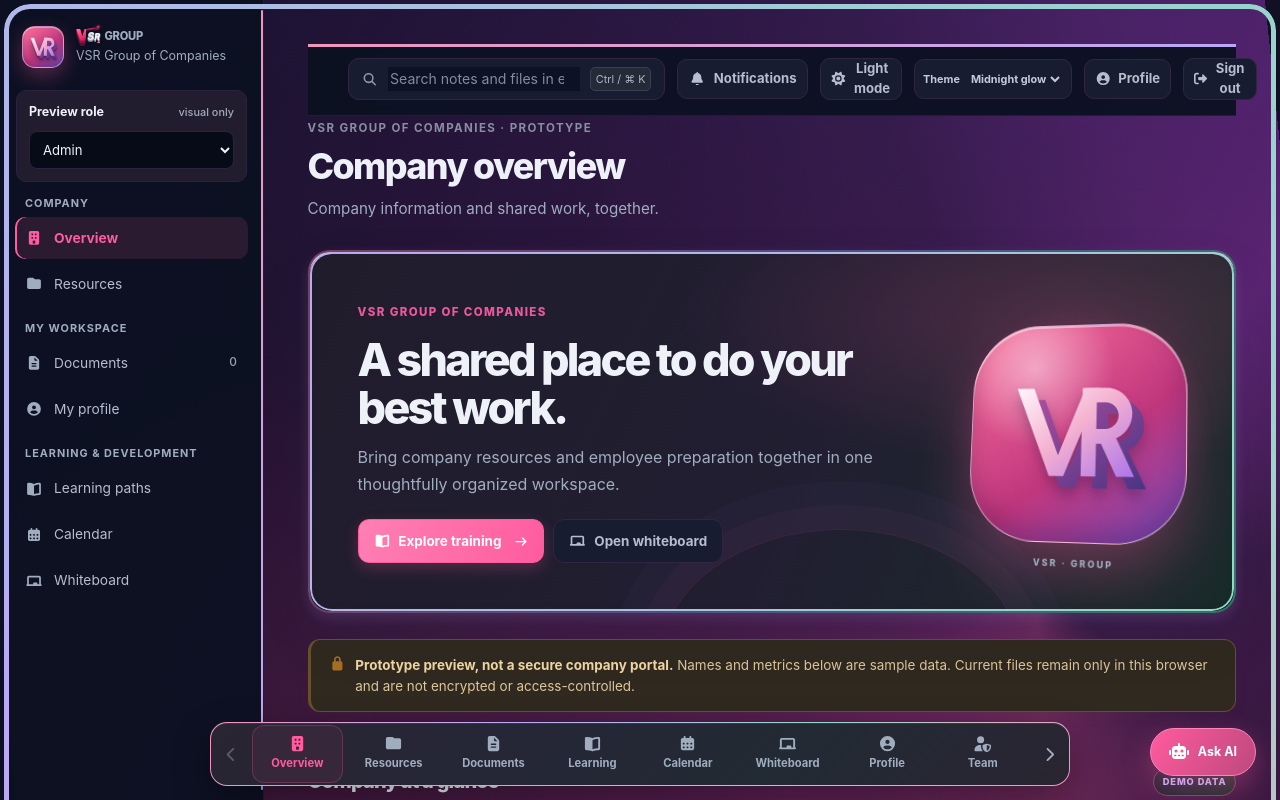
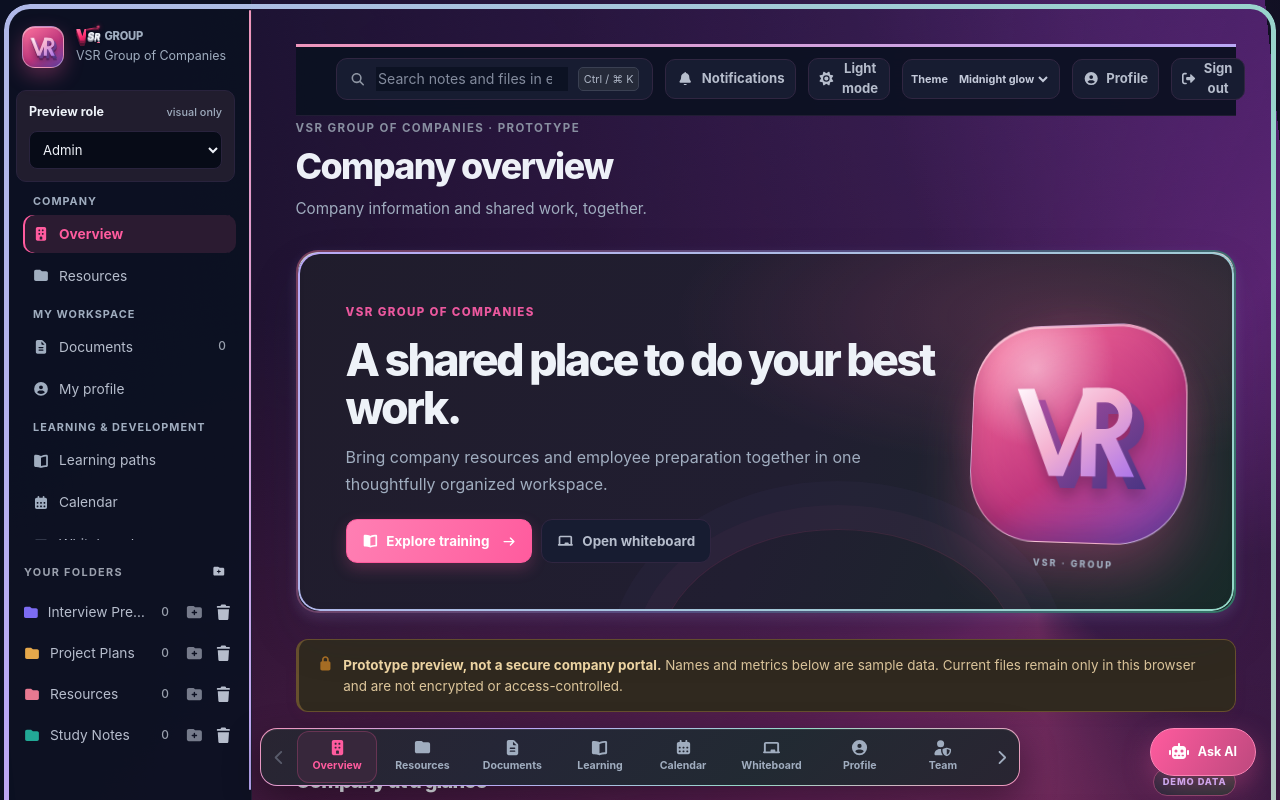
Before and after one commit to venkatPagadala1/React-files-storage-app, a React (Vite) app: page / in a window 1280 px wide. Both pictures are taken after typing "name@example.com", "Sample123" into the empty fields and a click on the button "Sign in to prototype". Shown: the top 800 px of the page. Built offline with nearby package versions, Linux system fonts and the light colour scheme.

Commit message:
added navigation bar

```diff
--- a/src/features/workspace/components/WorkspaceSidebar.jsx
+++ b/src/features/workspace/components/WorkspaceSidebar.jsx
@@ -375,7 +375,6 @@ function WorkspaceSidebar({
         <>
           <div
             className={`sidebar-section-heading ${isRootDropTarget ? "is-drop-target" : ""}`}
-            hidden={activeArea !== "employee"}
             onDragOver={onRootDragOver}
             onDragLeave={onRootDragLeave}
             onDrop={onDropRoot}
@@ -392,7 +391,7 @@ function WorkspaceSidebar({
               <FontAwesomeIcon icon={faFolderPlus} />
             </button>
           </div>
-          {activeArea === "employee" && isRootFolderFormOpen && (
+          {isRootFolderFormOpen && (
             <NewFolderForm
             isSubfolder={false}
             name={newFolderName}
@@ -401,7 +400,7 @@ function WorkspaceSidebar({
             onCancel={onCancelFolderForm}
             />
           )}
-          <nav className="folder-navigation" aria-label="Document folders" hidden={activeArea !== "employee"}>
+          <nav className="folder-navigation" aria-label="Document folders">
             <FolderTree
               folders={folders}
               items={items}
--- a/src/styles/productionDesign.css
+++ b/src/styles/productionDesign.css
@@ -9,7 +9,7 @@
   --ui-radius-lg: 22px;
   --ui-shadow-card: 0 8px 24px rgb(22 34 52 / 5%);
 
-  grid-template-columns: 264px minmax(0, 1fr);
+  grid-template-columns: 252px minmax(0, 1fr);
   font-family: Inter, "Segoe UI", -apple-system, BlinkMacSystemFont, sans-serif;
   font-size: 15px;
   line-height: 1.5;
@@ -25,6 +25,8 @@
 }
 
 .workspace-sidebar {
+  height: 100dvh;
+  min-height: 100dvh;
   padding: 22px 14px 18px;
   border-right: 1px solid var(--workspace-border);
   background: var(--ui-surface);
@@ -69,10 +71,10 @@
 }
 
 .workspace-area-navigation {
-  max-height: min(54vh, 570px);
+  max-height: min(44vh, 470px);
   overflow: auto;
-  padding: 8px 1px 5px;
-  gap: 16px;
+  padding: 6px 1px 4px 9px;
+  gap: 12px;
   scrollbar-width: thin;
 }
 
@@ -93,9 +95,9 @@
 }
 
 .sidebar-link {
-  min-height: 42px;
-  gap: 12px;
-  padding: 0 11px;
+  min-height: 38px;
+  gap: 10px;
+  padding: 0 10px;
   border-radius: 10px;
   color: color-mix(in srgb, var(--workspace-ink) 76%, var(--workspace-muted));
   font-size: 0.86rem;
@@ -127,6 +129,8 @@
 }
 
 .folder-navigation {
+  min-height: 0;
+  flex: 1 1 auto;
   padding-bottom: 4px;
 }
 
@@ -190,11 +194,12 @@
 .workspace-bottom-nav {
   position: fixed;
   z-index: 20;
-  right: max(16px, env(safe-area-inset-right));
+  left: 50%;
+  right: auto;
   bottom: max(14px, env(safe-area-inset-bottom));
-  left: max(16px, env(safe-area-inset-left));
-  width: min(860px, calc(100% - 32px));
-  margin-inline: auto;
+  width: min(760px, calc(100% - 32px));
+  margin: 0;
+  transform: translateX(-50%);
   padding: 2px;
   border: 1px solid transparent;
   border-radius: 17px;
@@ -206,16 +211,16 @@
     inset 0 1px 0 rgb(255 255 255 / 28%);
   display: flex;
   align-items: center;
-  gap: 3px;
+  gap: 2px;
   backdrop-filter: blur(18px);
 }
 
 .workspace-bottom-nav-step {
-  width: 36px;
-  min-width: 36px;
-  min-height: 48px;
+  width: 32px;
+  min-width: 32px;
+  min-height: 44px;
   display: grid;
-  flex: 0 0 36px;
+  flex: 0 0 32px;
   place-items: center;
   border: 0;
   border-radius: 12px;
@@ -246,7 +251,7 @@
   flex: 1 1 auto;
   align-items: stretch;
   justify-content: center;
-  gap: 5px;
+  gap: 3px;
   overflow-x: auto;
   overscroll-behavior-x: contain;
   scrollbar-width: thin;
@@ -254,20 +259,20 @@
 }
 
 .workspace-bottom-nav-item {
-  min-width: 76px;
-  min-height: 58px;
-  padding: 7px 10px;
+  min-width: 64px;
+  min-height: 52px;
+  padding: 6px 7px;
   display: grid;
   flex: 1 0 auto;
   align-content: center;
   justify-items: center;
-  gap: 4px;
+  gap: 3px;
   border: 0;
   border-radius: 12px;
   background: transparent;
   color: var(--workspace-muted);
   font: inherit;
-  font-size: 0.7rem;
+  font-size: 0.66rem;
   font-weight: 650;
   cursor: pointer;
   transition: background-color 150ms ease, color 150ms ease, transform 150ms ease;
@@ -860,7 +865,15 @@
 
 @media (max-width: 1050px) {
   .workspace-shell {
-    grid-template-columns: 240px minmax(0, 1fr);
+    grid-template-columns: 228px minmax(0, 1fr);
+  }
+
+  .workspace-shell.has-bottom-nav {
+    padding-bottom: 160px;
+  }
+
+  .workspace-bottom-nav {
+    bottom: calc(max(24px, env(safe-area-inset-bottom)) + 60px);
   }
 
   .workspace-grid {
@@ -882,7 +895,7 @@
   }
 
   .workspace-area-navigation {
-    max-height: 48vh;
+    max-height: 40vh;
   }
 
   .workspace-topbar {
@@ -910,6 +923,10 @@
 @media (max-width: 560px) {
   .workspace-shell.has-bottom-nav {
     padding-bottom: 156px;
+  }
+
+  .workspace-bottom-nav {
+    bottom: max(14px, env(safe-area-inset-bottom));
   }
 
   .workspace-shell.has-bottom-nav .assistant-launcher {
```
